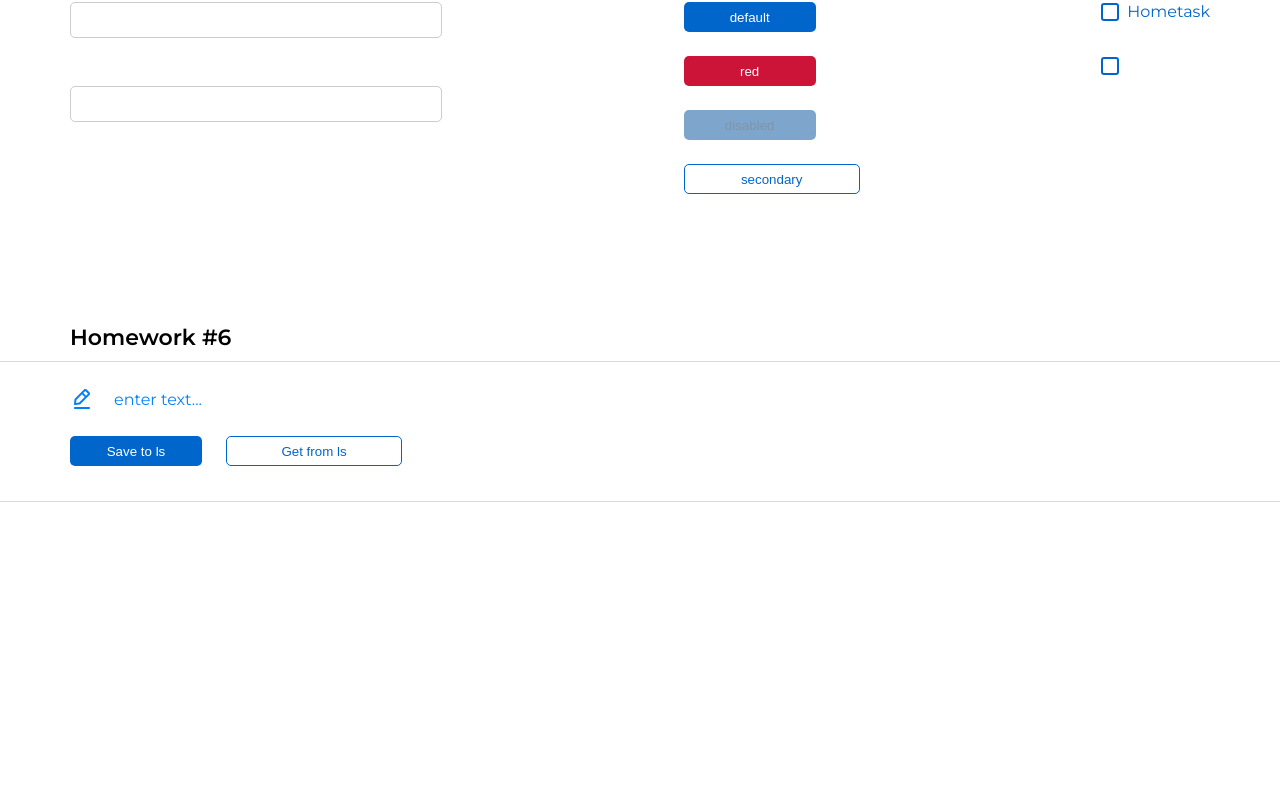
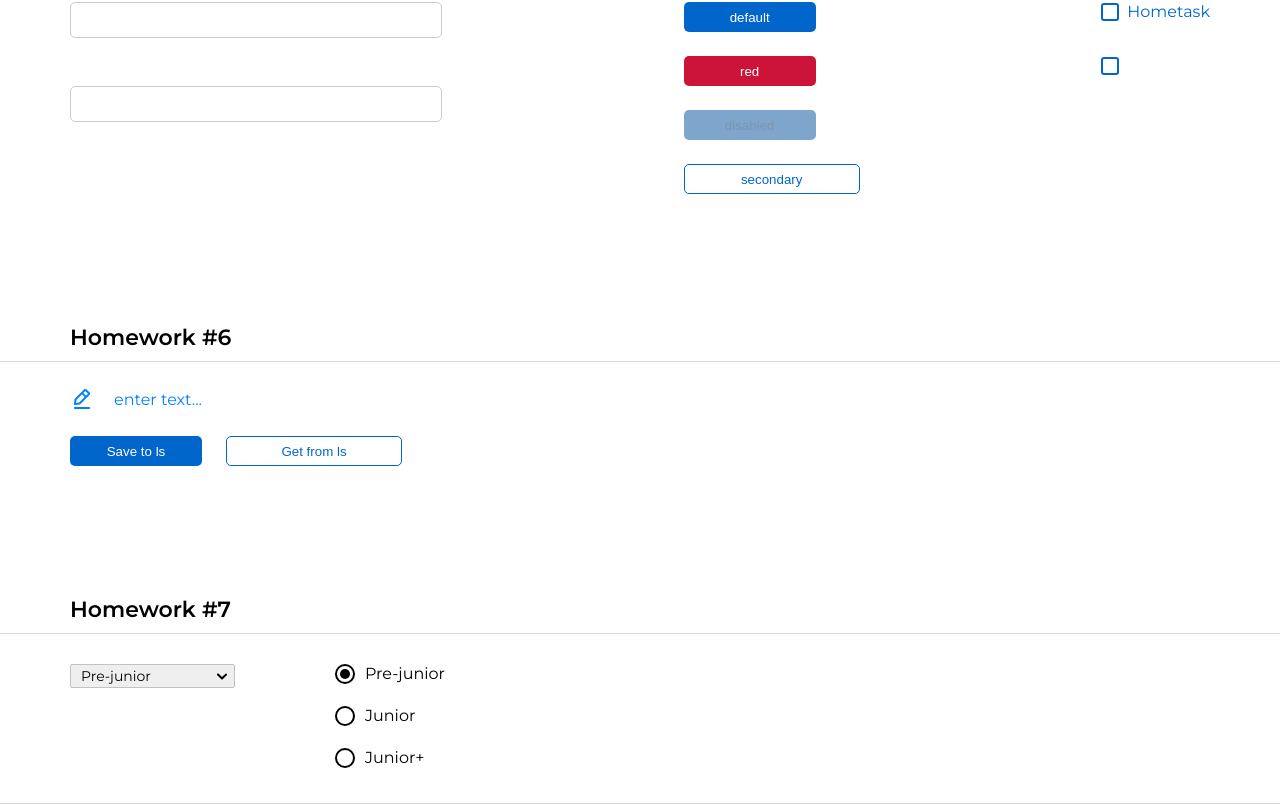
Before and after one commit to lankut/hws2-master, a React (Create React App) app: page /#/pre-junior in a window 1280 px wide. Shown: the part 1612-2416 px from the top of the page. Before the commit the page ends 2114 px from the top, so only its background shows below. Built offline with nearby package versions, Linux system fonts and the light colour scheme.

Commit message:
sprint2_hw2_done_7.0

```diff
--- a/src/s1-main/App.tsx
+++ b/src/s1-main/App.tsx
@@ -6,6 +6,7 @@ import HW3 from "../s2-homeworks/hw03/HW3";
 import HW4 from "../s2-homeworks/hw04/HW4";
 import HW5 from "../s2-homeworks/hw05/HW5";
 import HW6 from "../s2-homeworks/hw06/HW6";
+import HW7 from "../s2-homeworks/hw07/HW7";
 
 
 function App() {
@@ -20,6 +21,7 @@ function App() {
             {/*при выполнении дз 5 и более - закомментировать здесь дз 1-4, так как они есть внутри дз 5*/}
             <HW5/>
             <HW6/>
+            <HW7/>
         </div>
     )
 }
--- a/src/s2-homeworks/hw07/HW7.module.css
+++ b/src/s2-homeworks/hw07/HW7.module.css
@@ -1,2 +1,5 @@
 .container {
+    display: flex;
+    gap: 100px;
+    margin-top: 30px;
 }
--- a/src/s2-homeworks/hw07/HW7.tsx
+++ b/src/s2-homeworks/hw07/HW7.tsx
@@ -12,14 +12,14 @@ import s from './HW7.module.css'
 * */
 
 const arr = [
-    { id: 1, value: 'x' },
-    { id: 2, value: 'y' },
-    { id: 3, value: 'z' },
+    { id: 1, value: 'Pre-junior' },
+    { id: 2, value: 'Junior' },
+    { id: 3, value: 'Junior+' },
 ] // value может быть изменено
 
 const HW7 = () => {
     const [value, onChangeOption] = useState(1) // селект и радио должны работать синхронно
-
+    console.log(typeof value)
     return (
         <div id={'hw7'}>
             <div className={s2.hwTitle}>Homework #7</div>
--- a/src/s2-homeworks/hw07/common/c5-SuperSelect/SuperSelect.module.css
+++ b/src/s2-homeworks/hw07/common/c5-SuperSelect/SuperSelect.module.css
@@ -1,9 +1,24 @@
 .select {
+    /*background-color: red;*/
+    width: 165px;
+    height: 24px;
+    border: 1px solid #C2C2C2;
+    border-radius: 2px;
+    padding-left: 10px;
+    padding-right: 50px;
+    font-family: Montserrat, sans-serif;
+    font-weight: 400;
+    font-size: 14px;
+    appearance: none;
+    background-image: url("./chevron-down.svg");
+    background-repeat: no-repeat;
+    background-position: right 0 center;
 }
 
 .select:focus {
+
 }
 
+.option:hover {
 
-.option:hover {
 }
--- a/src/s2-homeworks/hw07/common/c5-SuperSelect/SuperSelect.tsx
+++ b/src/s2-homeworks/hw07/common/c5-SuperSelect/SuperSelect.tsx
@@ -37,6 +37,10 @@ const SuperSelect: React.FC<SuperSelectPropsType> = ({
 
     const onChangeCallback = (e: ChangeEvent<HTMLSelectElement>) => {
         // делают студенты
+        if (onChangeOption) {
+            onChangeOption(+e.currentTarget.value)
+        }
+
     }
 
     const finalSelectClassName = s.select + (className ? ' ' + className : '')
--- a/src/s2-homeworks/hw07/common/c6-SuperRadio/SuperRadio.module.css
+++ b/src/s2-homeworks/hw07/common/c6-SuperRadio/SuperRadio.module.css
@@ -1,15 +1,42 @@
 .radio {
+    appearance: none;
+    width: 20px;
+    height: 20px;
+    border-radius: 50%;
+    border: 2px solid black;
+    position: relative;
 }
 
 .radio::before {
+    border-color: #007bff; /* цвет границы при выборе */
+    background-color: white;
+
 }
 
 
 .radio:checked::before {
+    content: "";
+    position: absolute;
+    top: 50%;
+    left: 50%;
+    transform: translate(-50%, -50%);
+    width: 10px;
+    height: 10px;
+    background-color: black;
+    border-radius: 50%;
 }
 
 .label {
+    display: flex;
+    gap: 10px;
+    font-family: Montserrat, sans-serif;
+    font-weight: 400;
+    font-size: 16px;
 }
 
 .options {
+    display: flex;
+    flex-direction: column;
+    gap: 22px;
+
 }
--- a/src/s2-homeworks/hw07/common/c6-SuperRadio/SuperRadio.tsx
+++ b/src/s2-homeworks/hw07/common/c6-SuperRadio/SuperRadio.tsx
@@ -35,11 +35,14 @@ const SuperRadio: React.FC<SuperRadioPropsType> = ({
                                                        ...restProps
                                                    }) => {
     const onChangeCallback = (e: ChangeEvent<HTMLInputElement>) => {
-        // делают студенты
+        if (onChangeOption) {
+            onChangeOption(+e.currentTarget.value)
+        }
     }
 
     const finalRadioClassName = s.radio + (className ? ' ' + className : '')
     const spanClassName = s.span + (spanProps?.className ? ' ' + spanProps.className : '')
+    // console.log(options)
 
     const mappedOptions: any[] = options
         ? options.map((o) => (
@@ -48,6 +51,9 @@ const SuperRadio: React.FC<SuperRadioPropsType> = ({
                     id={id + '-input-' + o.id}
                     className={finalRadioClassName}
                     type={'radio'}
+                    value={o.id}
+                    checked={o.id === value}
+                    name={name}
                     // name, checked, value делают студенты
 
                     onChange={onChangeCallback}
```
Lines whose indentation alone changed are shown as unchanged.
